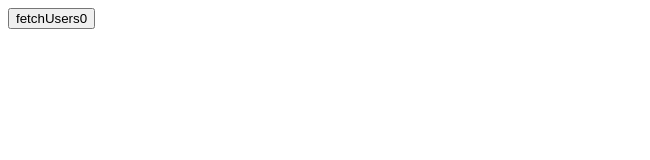
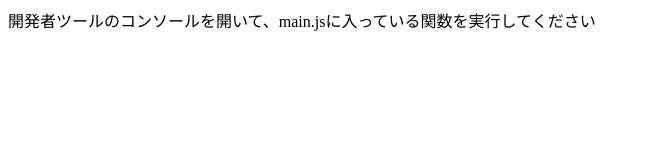
Before and after one commit to CircleAround/engineer_style_js, a website: page 04/public/index.html in a window 1280 px wide. Shown: the whole page, without its empty margins (0-650 px from the left). Drawn offline with Linux system fonts and the light colour scheme.

Commit message:
fix message

```diff
--- a/04/public/index.html
+++ b/04/public/index.html
@@ -6,6 +6,6 @@
     <script src="main.js"></script>
   </head>
   <body>
-    <button onclick="fetchUsers0()">fetchUsers0</button>
+    開発者ツールのコンソールを開いて、main.jsに入っている関数を実行してください
   </body>
 </html>
```
